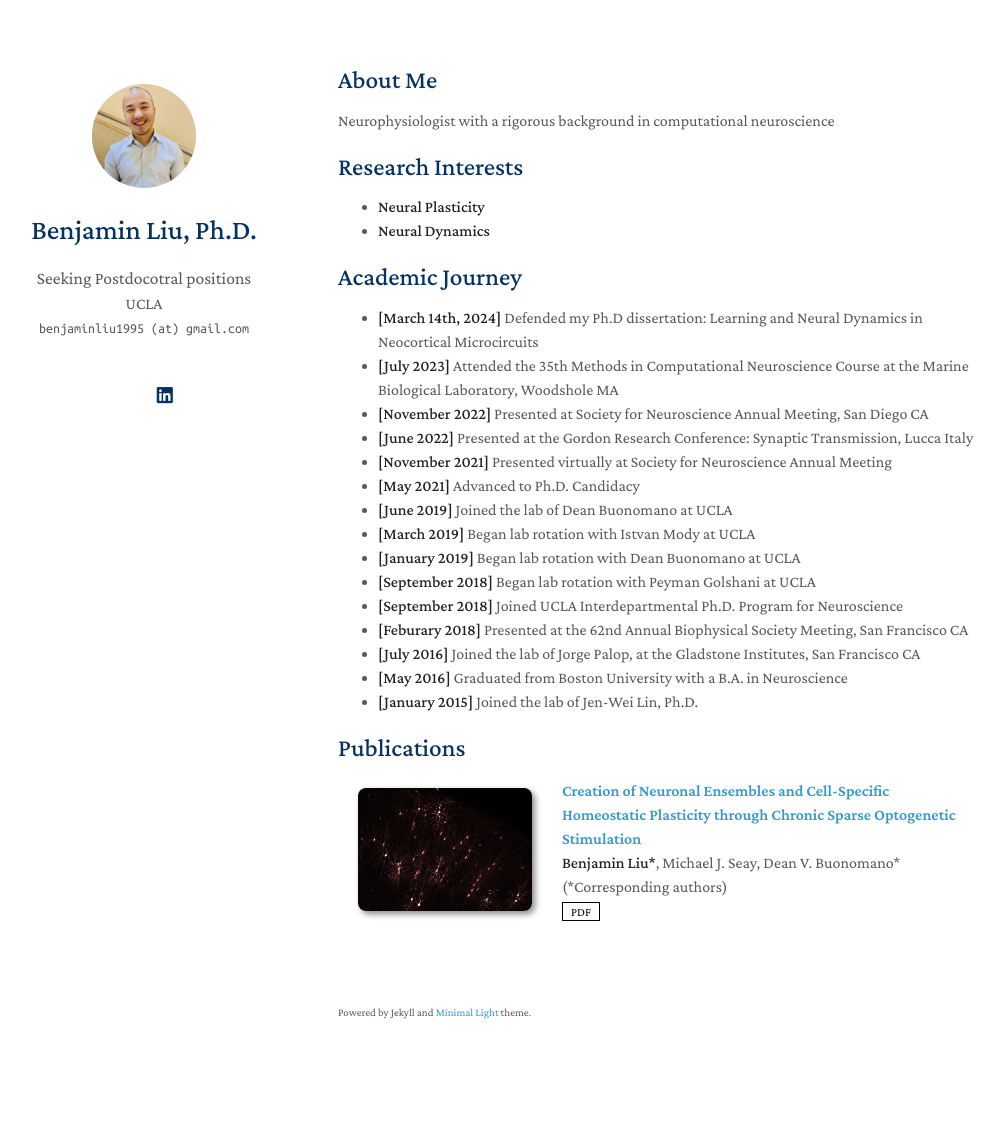
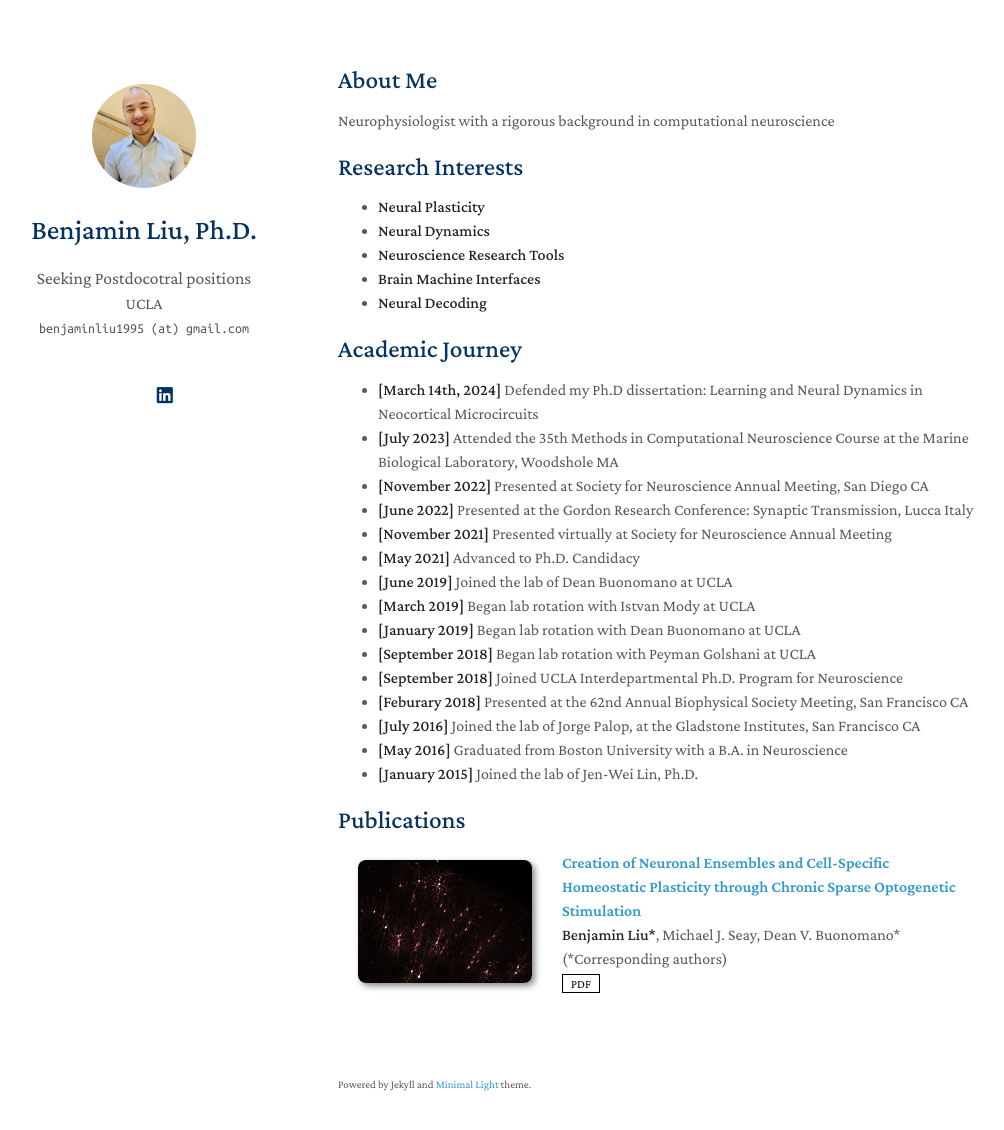
Before and after one commit to liuliuben/liuliuben.github.io, a Jekyll site: the page built from index.md, in a window 1280 px wide and 1165 px high. Shown: the top 1130 px of the window, without its empty margins (132-1136 px from the left). Built offline with Jekyll 4.4.1, drawn with Linux system fonts in a browser that asks for light colours; nearby versions of some CDN libraries; a style sheet for code colours, icons or effects is not loaded; our own code applies the rules of GitHub Pages for plain Markdown files.

Commit message:
Update index.md

```diff
--- a/index.md
+++ b/index.md
@@ -10,6 +10,9 @@ Neurophysiologist with a rigorous background in computational neuroscience
 
 - **Neural Plasticity**
 - **Neural Dynamics**
+- **Neuroscience Research Tools**
+- **Brain Machine Interfaces**
+- **Neural Decoding**
 
 ## Academic Journey
 
```
